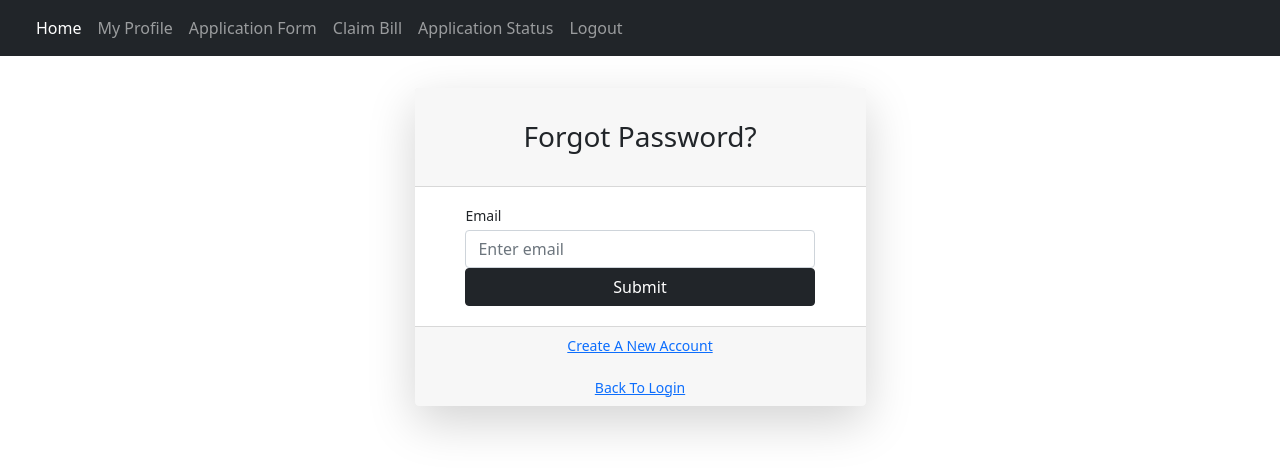
After one commit to mohitg20/TA-Reimbursement-Project, a Django app: page /password-reset/ in a window 1280 px wide. The commit adds this page. Shown: the top 474 px of the page. Run offline with Django 4.2, Linux system fonts and the light colour scheme; some libraries are stand-ins or nearby versions.

Commit message:
Forget password added

```diff
--- a/TA_reimbursementProject/TA_reimbursementProject/urls.py
+++ b/TA_reimbursementProject/TA_reimbursementProject/urls.py
@@ -16,8 +16,18 @@ Including another URLconf
 from xml.etree.ElementInclude import include
 from django.contrib import admin
 from django.urls import path,include
+from home.views import ResetPasswordView
+from django.contrib.auth import views as auth_views
 
 urlpatterns = [
     path('admin/', admin.site.urls),
     path('', include("home.urls")),
+    path('password-reset/', ResetPasswordView.as_view(), name='password_reset'),
+    path('password-reset-confirm/<uidb64>/<token>/',
+         auth_views.PasswordResetConfirmView.as_view(template_name='password_reset_confirm.html'),
+         name='password_reset_confirm'),
+    path('password-reset-complete/',
+         auth_views.PasswordResetCompleteView.as_view(template_name='password_reset_complete.html'),
+         name='password_reset_complete'),
+
 ]
--- a/TA_reimbursementProject/home/views.py
+++ b/TA_reimbursementProject/home/views.py
@@ -6,6 +6,11 @@ from unicodedata import category
 from home.models import User_profile
 from django.contrib import messages
 from django.contrib.auth.decorators import login_required
+
+#For Reset Password
+from django.urls import reverse_lazy
+from django.contrib.auth.views import PasswordResetView
+from django.contrib.messages.views import SuccessMessageMixin
 
 from .forms import CreateUserForm
 # from .filters import OrderFilter
@@ -180,3 +185,14 @@ def application(request):
         application=Application(block_yr=block_yr,joining=joining,basic_pay=basic_pay,Name=Name,Designation=Designation,section=section,avail=avail,duration=duration,departure=departure,nature=nature,Purpose=Purpose,place=place,place1=place1,address=address,mode=mode,Name1=Name1,Age1=Age1,Name2=Name2,Age2=Age2,Name3=Name3,Age3=Age3,advance=advance)
         application.save()
     return render(request,'application.html')
+
+
+class ResetPasswordView(SuccessMessageMixin, PasswordResetView):
+    template_name = 'password_reset.html'
+    email_template_name = 'password_reset_email.html'
+    subject_template_name = 'password_reset_subject'
+    success_message = "We've emailed you instructions for setting your password, " \
+                      "if an account exists with the email you entered. You should receive them shortly." \
+                      " If you don't receive an email, " \
+                      "please make sure you've entered the address you registered with, and check your spam folder."
+    success_url = reverse_lazy('login') #Check
--- a/TA_reimbursementProject/templates/login.html
+++ b/TA_reimbursementProject/templates/login.html
@@ -119,7 +119,7 @@
                     Don't have an account? <a href="/register" class="ml-2">Register</a>
                 </div>
                 <div class="d-flex justify-content-center links">
-                    <a href="/forgetpassword">Forgot your password?</a>
+                    <a href="/password-reset">Forgot your password?</a>
                 </div>
             </div>
         </div>
--- /dev/null
+++ b/TA_reimbursementProject/templates/password_reset.html
@@ -0,0 +1,59 @@
+{% extends "base.html" %}
+{% block body %}
+    <div class="form-content my-3 p-3">
+        <div class="container">
+            <div class="row justify-content-center">
+                <div class="col-lg-5">
+                    <div class="card shadow-lg border-0 rounded-lg mt-0 mb-3">
+                        <div class="card-header justify-content-center">
+                            <div id="error_div"></div>
+                          <h3 class="font-weight-light my-4 text-center">Forgot Password?</h3>
+                        </div>
+                        {% if form.errors %}
+                            <div class="alert alert-danger alert-dismissible" role="alert">
+                                <div id="form_errors">
+                                    {% for key, value in form.errors.items %}
+                                        <strong>{{ value }}</strong>
+                                    {% endfor %}
+                                </div>
+                                <button type="button" class="close" data-dismiss="alert" aria-label="Close">
+                                    <span aria-hidden="true">&times;</span>
+                                </button>
+                            </div>
+                        {% endif %}
+                        <div class="card-body">
+                            <form method="POST">
+                                {% csrf_token %}
+                                <div class="form-row">
+                                    <div class="col-md-10 offset-md-1">
+                                    <div class="form-group">
+                                      <label class="small mb-1" for="id_email">Email</label>
+                                        <input type="email" name="email"  class="form-control"
+                                               autocomplete="email" maxlength="254" required id="id_email"
+                                               placeholder="Enter email">
+                                    </div>
+                                </div>
+                            </div>
+                                <div class="form-row">
+                                  <div class="col-md-10 offset-md-1">
+                                    <div class="form-group mt-0 mb-1">
+                                        <button type="submit" class="col-md-12 btn btn-dark">Submit
+                                        </button>
+                                    </div>
+                                 </div>
+                               </div>
+                            </form>
+                        </div>
+                        <div class="card-footer text-center">
+                            <div class="small">
+                                <a href="{% url 'register' %}">Create A New Account</a><br><br>
+                                <a href="{% url 'login' %}">Back To Login</a><br>
+                            </div>
+                        </div>
+                    </div>
+                </div>
+            </div>
+        </div>
+
+  </div>
+{% endblock body %}
```
Also changed, not shown: TA_reimbursementProject/TA_reimbursementProject/settings.py (+8 -0 lines), TA_reimbursementProject/templates/password_reset_complete.html (added, +14 -0 lines), TA_reimbursementProject/templates/password_reset_confirm.html (added, +71 -0 lines), TA_reimbursementProject/templates/password_reset_email.html (added, +13 -0 lines), TA_reimbursementProject/db.sqlite3, 1 other file.
